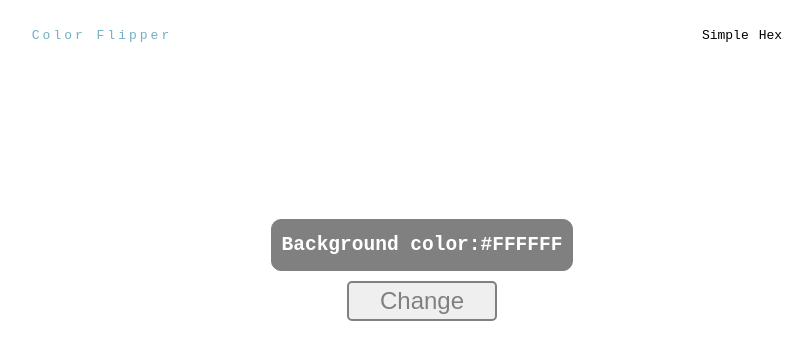
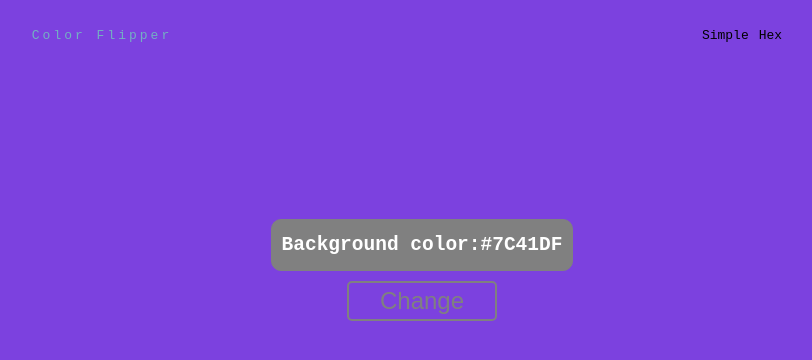
Before and after one commit to Evooo00/js_Projects, a plain HTML site: page ColorFlipper/hex.html in a window 1280 px wide. Both pictures are taken after a click on the button "Change". Shown: the whole page, without its empty margins (218-1030 px from the left). Drawn offline with Linux system fonts and the light colour scheme.

Commit message:
Changed Hex tab code

```diff
--- a/ColorFlipper/hex.js
+++ b/ColorFlipper/hex.js
@@ -1,8 +1,20 @@
 
-const colors = ["0", "1", "2", "3", "4", "5", "6", "7", "8", "9", "A", "B", "C", "D", "E", "F"];
+function changingBackgroundColor(){
+    function randomNumber(){
+        return Math.floor(Math.random() * arrayOfHexChars.length);
+    }
 
+    const arrayOfHexChars = ["0", "1", "2", "3", "4", "5", "6", "7", "8", "9", "A", "B", "C", "D", "E", "F"];
+    const button = document.querySelector(".btn");
+    const textWithHexOfBackgroundColor = document.querySelector("#backgroundColor");
 
+    const randomHexChars = Array.from({length: 6}, () => arrayOfHexChars[randomNumber()]);
+    const addingToHashCharColor = "#" + randomHexChars.join("");
 
-function randomNumber(){
-    return Math.floor(Math.random() * colors.length);
+    //console.log(addingToHashCharColor);
+
+    document.body.style.backgroundColor = addingToHashCharColor;
+    button.style.backgroundColor = addingToHashCharColor;
+    textWithHexOfBackgroundColor.textContent = addingToHashCharColor;
+
 }
```
Also changed, not shown: ColorFlipper/hex.html (+1 -1 lines).
